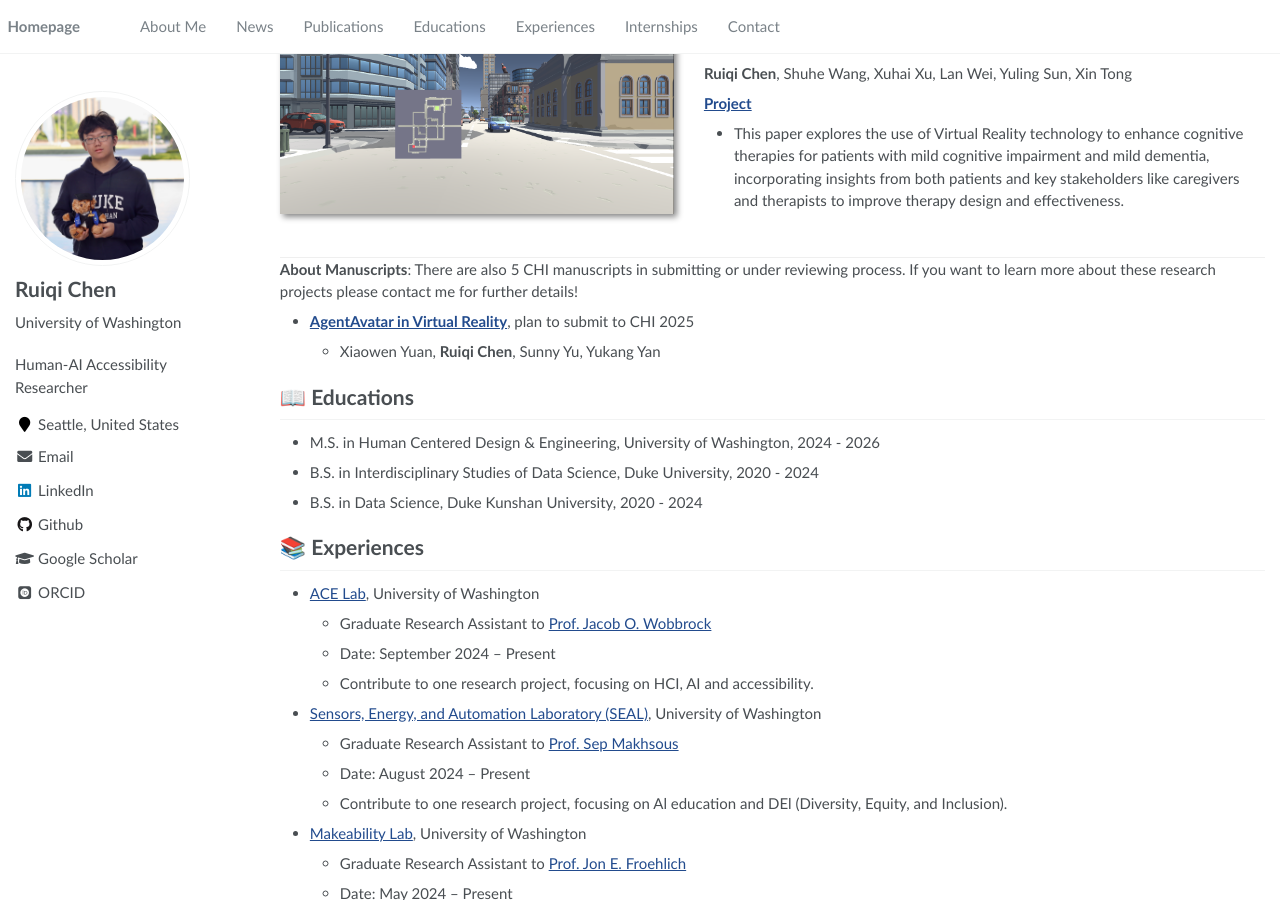
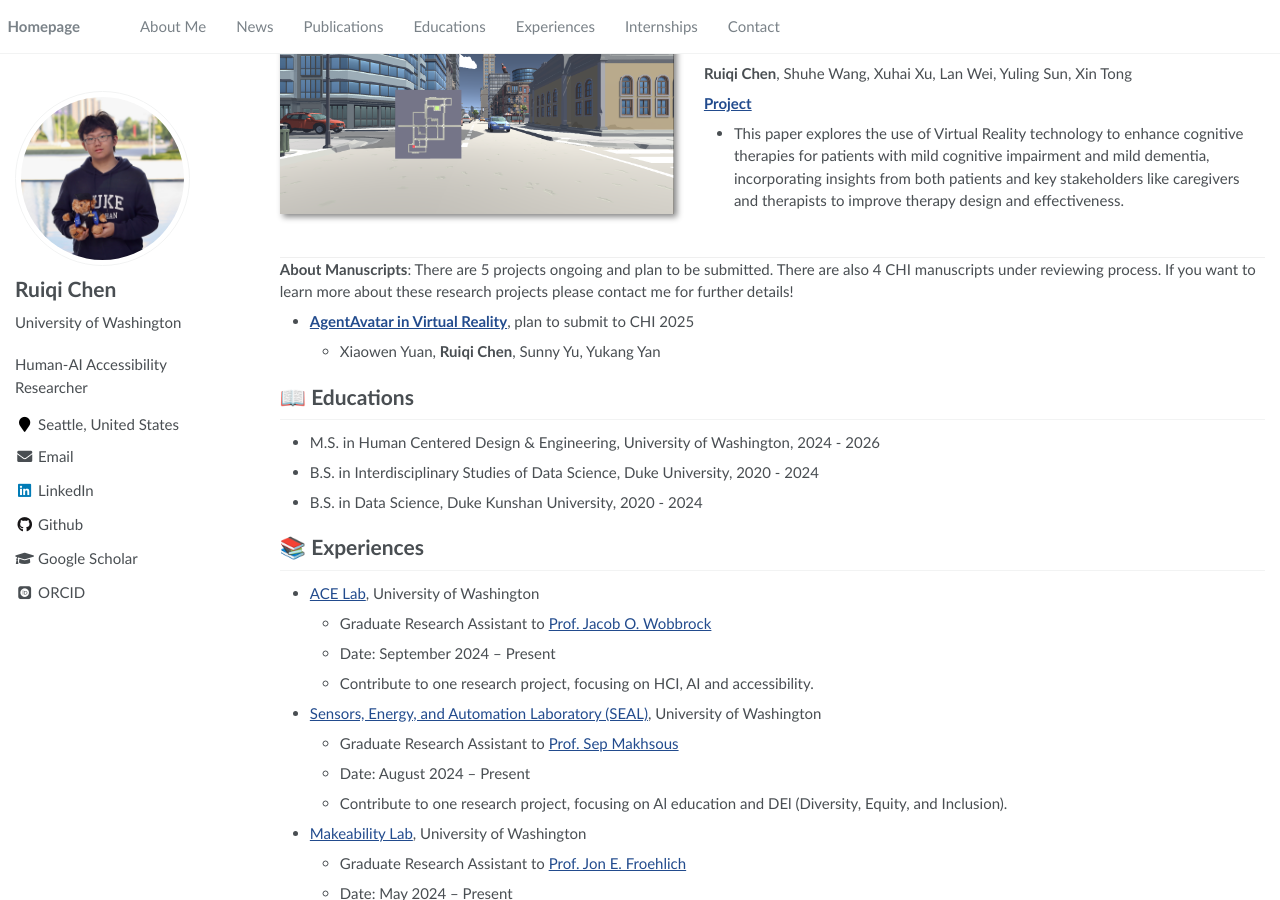
Before and after one commit to Ruiqi-Chen-0216/Ruiqi-Chen-0216.github.io, a Jekyll site: the page built from _pages/home.md, in a window 1280 px wide and 900 px high, scrolled down 1217 px. Built offline with Jekyll 4.4.1, drawn with Linux system fonts in a browser that asks for light colours; some web fonts are replaced.

Commit message:
Update home.md

```diff
--- a/_pages/home.md
+++ b/_pages/home.md
@@ -70,7 +70,9 @@ Qingyang He, Weicheng Zheng, Hanxi Bao, **Ruiqi Chen**, Xin Tong
 <!---**Recently accepted paper**-->
 
 
-**About Manuscripts**: There are also 5 CHI manuscripts in submitting or under reviewing process.  If you want to learn more about these research projects please contact me for further details!
+**About Manuscripts**:
+There are 5 projects ongoing and plan to be submitted.
+There are also 4 CHI manuscripts under reviewing process. If you want to learn more about these research projects please contact me for further details!
 - [**AgentAvatar in Virtual Reality**](https://www.xiaowenyuan.design/agent), plan to submit to CHI 2025
   - Xiaowen Yuan, **Ruiqi Chen**, Sunny Yu, Yukang Yan
 
```
